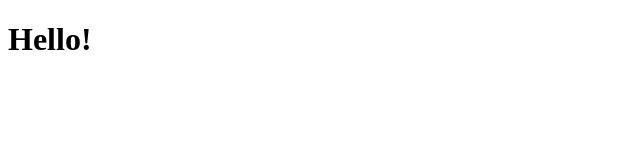
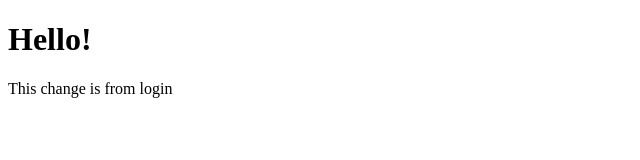
Before and after one commit to mdjunaid14/FirstApp, a plain HTML site: page index.html in a window 1280 px wide. Shown: the whole page, without its empty margins (0-640 px from the left). Drawn offline with Linux system fonts and the light colour scheme.

Commit message:
initial commit login

```diff
--- a/index.html
+++ b/index.html
@@ -8,5 +8,6 @@
   </head>
   <body>
     <h1>Hello!</h1>
+    <p>This change is from login</p>
   </body>
 </html>
--- /dev/null
+++ b/style.css
@@ -0,0 +1 @@
+/* This is the style sheet for index.html */
```
